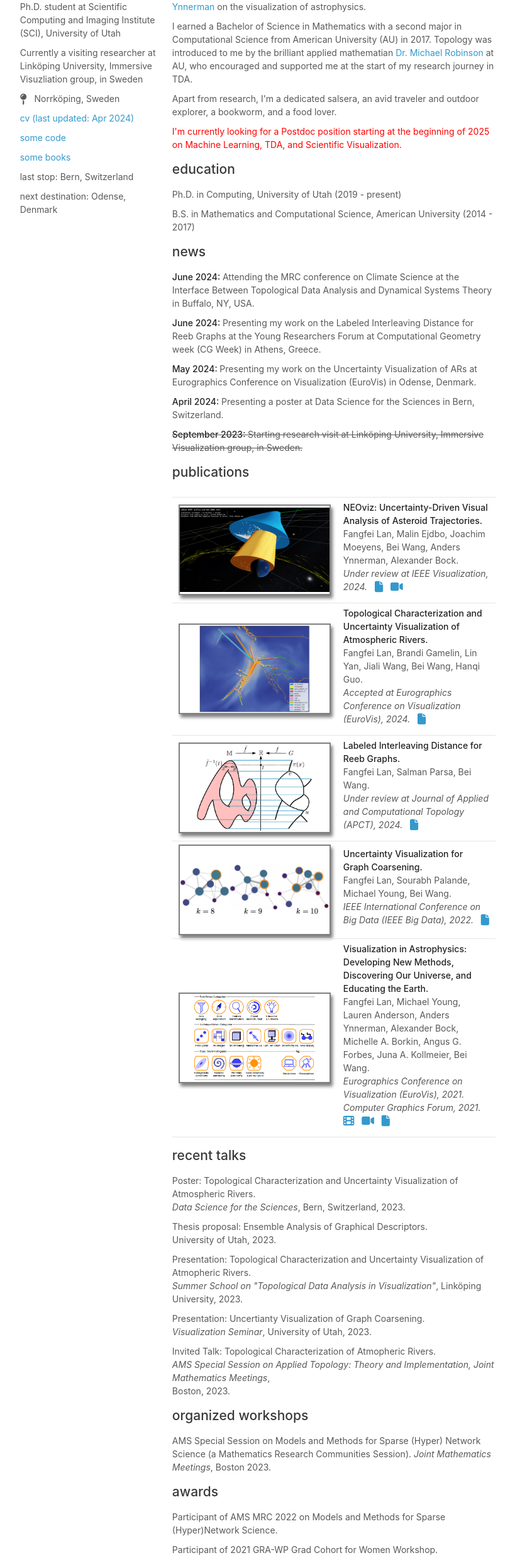
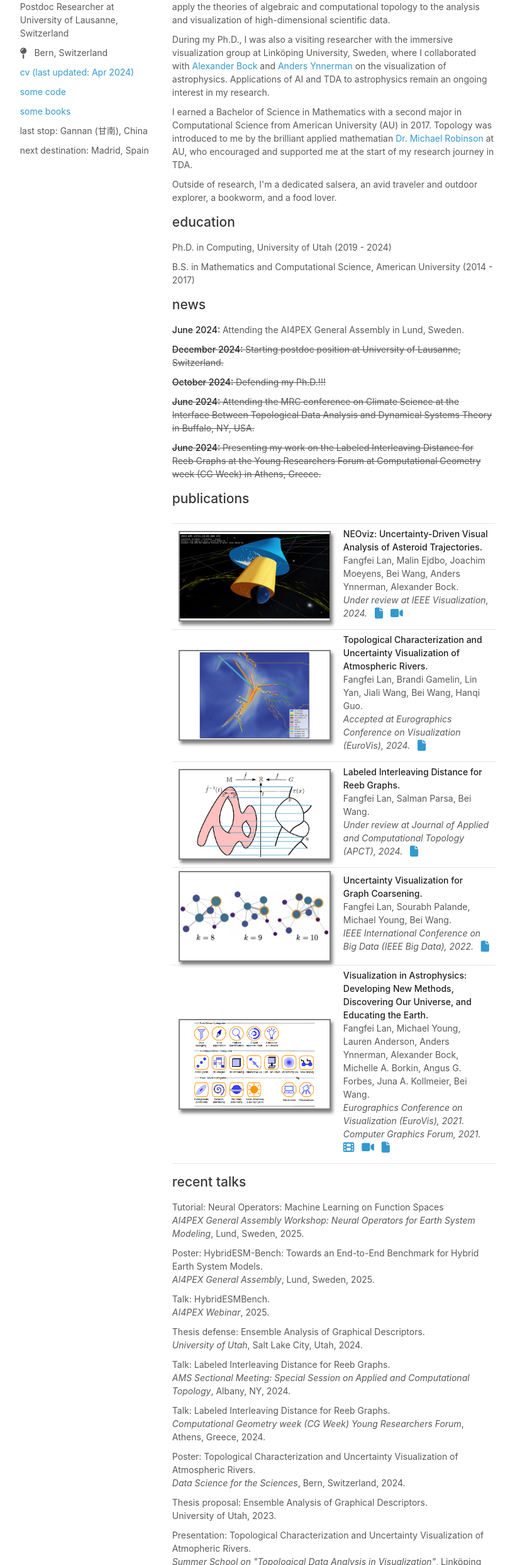
Before and after one commit to fei0324/fei0324.github.io, a plain HTML site: page index.html in a window 1280 px wide. Shown: the part 315-2800 px from the top of the page at 63% size, without its empty margins (230-1049 px from the left). Drawn offline with Linux system fonts and the light colour scheme.

Commit message:
updated website

```diff
--- a/index.html
+++ b/index.html
@@ -20,19 +20,18 @@
         <img id="intro-photo" src=photo.jpg></img>
         <br><br>
         <h1>hi, i'm fei!</h1>
-        <p>Ph.D. student at Scientific Computing and Imaging Institute (SCI), University of Utah</p>
-        <p>Currently a visiting researcher at Linköping University, Immersive Visuzliation group, in Sweden</p>
+        <p>Postdoc Researcher at University of Lausanne, Switzerland</p>
         <p>
           <span class="icon">
             <i class="fas fa-map-pin fa-lg"></i>
           </span>
-          &nbsp Norrköping, Sweden
+          &nbsp Bern, Switzerland
         </p>
         <p><a href="Resume_2024.04.10.pdf">cv (last updated: Apr 2024)</a></p>
         <p><a href="https://github.com/fei0324">some code</a></p>
         <p><a href="https://www.goodreads.com/user/show/108568591-fangfei-lan">some books</a></p>
-        <p>last stop: Bern, Switzerland</p>
-        <p>next destination: Odense, Denmark</p>
+        <p>last stop: Gannan (甘南), China</p>
+        <p>next destination: Madrid, Spain</p>
         <!-- <p class="view"><a href="https://github.com/fei0324">View projects on GitHub</a></p> -->
         <!-- <ul>
           <li><a href="https://github.com/orderedlist/minimal/zipball/master">Download <strong>ZIP File</strong></a></li>
@@ -43,22 +42,26 @@
       <section>
         <h2>about me</h2>
 
-        <p>My name is Fangfei Lan. I am a PhD student at <a href="https://www.sci.utah.edu/">the Scientific Computing and Imaging Institute (SCI)</a>, University of Utah, working with <a href="http://www.sci.utah.edu/~beiwang/">Bei Wang</a> on topological data analysis (TDA) and data visualization. I was initially drawn to topology because of fascinating objects such as the mobius strip and the Klein bottle. Now I study topology because I believe the "shape" of data matters. My research goal is to apply theories of algebraic and computational topology to analyzing high dimensional scientific data using visualization.</p>
-        <p>I am currently a visiting PhD student at the immersive visualization group at Linkôping University, Sweden. I work with <a href="http://alexanderbock.eu/">Alexander Bock</a> and <a href="https://ynnerman.se/">Anders Ynnerman</a> on the visualization of astrophysics.</p>
+        <p>I am a postdoctoral researcher at the University of Lausanne, working with <a href="https://wp.unil.ch/dawn/">Dr. Tom Beucler</a>  on AI for climate science as part of the Horizon Europe project <a href="https://ai4pex.org/">AI4PEX</a>. My research focuses on improving atmospheric parameterizations in Earth system models using machine learning, evaluating the performance of these hybrid models, and exploring novel approaches, such as topological data analysis (TDA), to enhance climate modeling.</p>
+
+        <p>I earned my Ph.D. in 2024 from the <a href="https://www.sci.utah.edu/">Scientific Computing and Imaging (SCI) Institute</a> at the University of Utah, where I worked with <a href="http://www.sci.utah.edu/~beiwang/">Dr. Bei Wang</a> on topological data analysis and scientific visualization. Broadly, my goal is to apply the theories of algebraic and computational topology to the analysis and visualization of high-dimensional scientific data.</p>
+
+        <p>During my Ph.D., I was also a visiting researcher with the immersive visualization group at Linköping University, Sweden, where I collaborated with <a href="http://alexanderbock.eu/">Alexander Bock</a> and <a href="https://ynnerman.se/">Anders Ynnerman</a> on the visualization of astrophysics. Applications of AI and TDA to astrophysics remain an ongoing interest in my research.</p>
+
 				<p>I earned a Bachelor of Science in Mathematics with a second major in Computational Science from American University (AU) in 2017. Topology was introduced to me by the brilliant applied mathematian <a href="https://www.drmichaelrobinson.net/">Dr. Michael Robinson</a> at AU, who encouraged and supported me at the start of my research journey in TDA.</p>
-        <p>Apart from research, I'm a dedicated salsera, an avid traveler and outdoor explorer, a bookworm, and a food lover.</p>
-        <p style="color: red">I'm currently looking for a Postdoc position starting at the beginning of 2025 on Machine Learning, TDA, and Scientific Visualization.</p>
+        <p>Outside of research, I'm a dedicated salsera, an avid traveler and outdoor explorer, a bookworm, and a food lover.</p>
 
         <h2>education</h2>
-        <p>Ph.D. in Computing, University of Utah (2019 - present)</p>
+        <p>Ph.D. in Computing, University of Utah (2019 - 2024)</p>
         <p>B.S. in Mathematics and Computational Science, American University (2014 - 2017)</p>
 
         <h2>news</h2>
-        <p><strong>June 2024: </strong>Attending the MRC conference on Climate Science at the Interface Between Topological Data Analysis and Dynamical Systems Theory in Buffalo, NY, USA.</p>
-        <p><strong>June 2024: </strong>Presenting my work on the Labeled Interleaving Distance for Reeb Graphs at the Young Researchers Forum at Computational Geometry week (CG Week) in Athens, Greece.</p>
-        <p><strong>May 2024: </strong>Presenting my work on the Uncertainty Visualization of ARs at Eurographics Conference on Visualization (EuroVis) in Odense, Denmark.</p>
-        <p><strong>April 2024: </strong>Presenting a poster at Data Science for the Sciences in Bern, Switzerland.</p>
-        <strike><p><strong>September 2023: </strong>Starting research visit at Linköping University, Immersive Visualization group, in Sweden.</p></strike>
+        <p><strong>June 2024: </strong>Attending the AI4PEX General Assembly in Lund, Sweden.</p>
+        <strike><p><strong>December 2024: </strong>Starting postdoc position at University of Lausanne, Switzerland.</p></strike>
+        <strike><p><strong>October 2024: </strong>Defending my Ph.D.!!!</p></strike>
+        <strike><p><strong>June 2024: </strong>Attending the MRC conference on Climate Science at the Interface Between Topological Data Analysis and Dynamical Systems Theory in Buffalo, NY, USA.</p></strike>
+        <strike><p><strong>June 2024: </strong>Presenting my work on the Labeled Interleaving Distance for Reeb Graphs at the Young Researchers Forum at Computational Geometry week (CG Week) in Athens, Greece.</p></strike>
+
         <!-- <p><strong>January 2023: </strong>Attending Joint Mathematics Meeting 2023 in Boston.</p>
         <p><strong>October 2022: </strong>Attending IEEE Visualization Conference 2022 in Oklahoma City.</p> -->
 
@@ -187,34 +190,55 @@
         </table>
 
         <h2>recent talks</h2>
+          <p>Tutorial: Neural Operators: Machine Learning on Function Spaces<br>
+            <em>AI4PEX General Assembly Workshop: Neural Operators for Earth System Modeling</em>, Lund, Sweden, 2025.</p>
+          <p>Poster: HybridESM-Bench: Towards an End-to-End Benchmark for Hybrid Earth System Models.<br>
+            <em>AI4PEX General Assembly</em>, Lund, Sweden, 2025.</p>
+          <p>Talk: HybridESMBench.<br>
+            <em>AI4PEX Webinar</em>, 2025.</p>
+          <p>Thesis defense: Ensemble Analysis of Graphical Descriptors.<br>
+            <em>University of Utah</em>, Salt Lake City, Utah, 2024.</p>
+          <p>Talk: Labeled Interleaving Distance for Reeb Graphs.<br>
+            <em>AMS Sectional Meeting: Special Session on Applied and Computational Topology</em>, Albany, NY, 2024.</p>
+          <p>Talk: Labeled Interleaving Distance for Reeb Graphs.<br>
+            <em>Computational Geometry week (CG Week) Young Researchers Forum</em>, Athens, Greece, 2024.</p>
           <p>Poster: Topological Characterization and Uncertainty Visualization of Atmospheric Rivers.<br>
-          <em>Data Science for the Sciences</em>, Bern, Switzerland, 2023.</p>
+            <em>Data Science for the Sciences</em>, Bern, Switzerland, 2024.</p>
           <p>Thesis proposal: Ensemble Analysis of Graphical Descriptors.<br>
             University of Utah, 2023.</p>
           <p>Presentation: Topological Characterization and Uncertainty Visualization of Atmopheric Rivers.<br>
             <em>Summer School on "Topological Data Analysis in Visualization"</em>, Linköping University, 2023.</p>
-          <p>Presentation: Uncertianty Visualization of Graph Coarsening.<br>
-          <em>Visualization Seminar</em>, University of Utah, 2023.</p>
+          <p>Presentation: Uncertainty Visualization of Graph Coarsening.<br>
+            <em>Visualization Seminar</em>, University of Utah, 2023.</p>
           <p>Invited Talk: Topological Characterization of Atmopheric Rivers.<br>
-          <em>AMS Special Session on Applied Topology: Theory and Implementation, Joint Mathematics Meetings</em>, <br> Boston, 2023.</p>
+            <em>AMS Special Session on Applied Topology: Theory and Implementation, Joint Mathematics Meetings</em>, <br> Boston, 2023.</p>
 
         <h2>organized workshops</h2>
+        <p>Neural Operators for Earth System Modeling.
+          <em>AI4PEX General Assembly</em>, Lund, Sweden, 2025.</p>
         <p>AMS Special Session on Models and Methods for Sparse (Hyper) Network Science (a Mathematics Research Communities Session).
-        <em>Joint Mathematics Meetings</em>, Boston 2023.</p>
+          <em>Joint Mathematics Meetings</em>, Boston, US, 2023.</p>
 
         <h2>awards</h2>
-        <p>Participant of AMS MRC 2022 on Models and Methods for Sparse (Hyper)Network Science.</p>
+        <p>Participant of AMS Mathematics Research Communities (MRC) 2024 on Climate Science at the Interface Between Topological Data Analysis and Dynamical Systems Theory.</p>
+        <p>Participant of AMS Mathematics Research Communities (MRC) 2022 on Models and Methods for Sparse (Hyper)Network Science.</p>
         <p>Participant of 2021 GRA-WP Grad Cohort for Women Workshop.</p>
         <p>Member of Upsilon Pi Epsilon (international honor society for the computing and information disciplines).</p>
 
         <h2>professional experience</h2>
-        <p>Visiting Researcher, Linköping University (October 2023 - present).</p>
+        <p>Postdoctoral Researcher, University of Lausanne (January 2025 - Present).</p>
+        <p>Visiting Researcher, Linköping University (October 2023 - May 2024).</p>
         <p>Ph.D. Research Intern, Argonne National Laboratory (Summer 2022).</em></p>
         <p>Bioinformatics Analyst, Medstar Health Research Institute (October 2018 - July 2019).</p>
 
         <h2>teaching</h2>
 
 				<p>I have been the teaching assistant for the following undergraduate and graduate courses.</p>
+        <p>University of Lausanne:</p>
+        <ul>
+          <li>SA25 Introduction to Scientific Programming with Python</li>
+          <li>SA25 Machine Learning for Earth and Environmental Sciences</li>
+        </ul>
 				<p>University of Utah: </p>
 				<ul>
 					<li>CS 2100 Discrete Structures</li>
```
